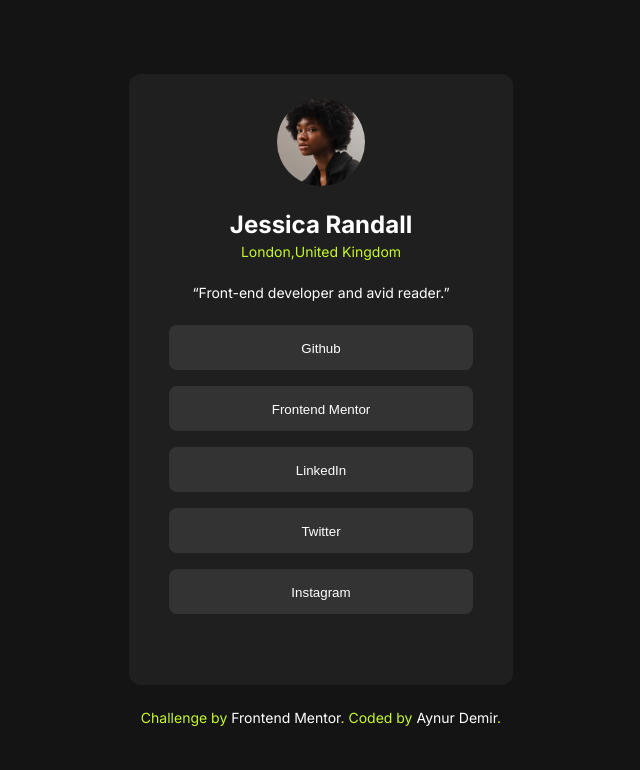
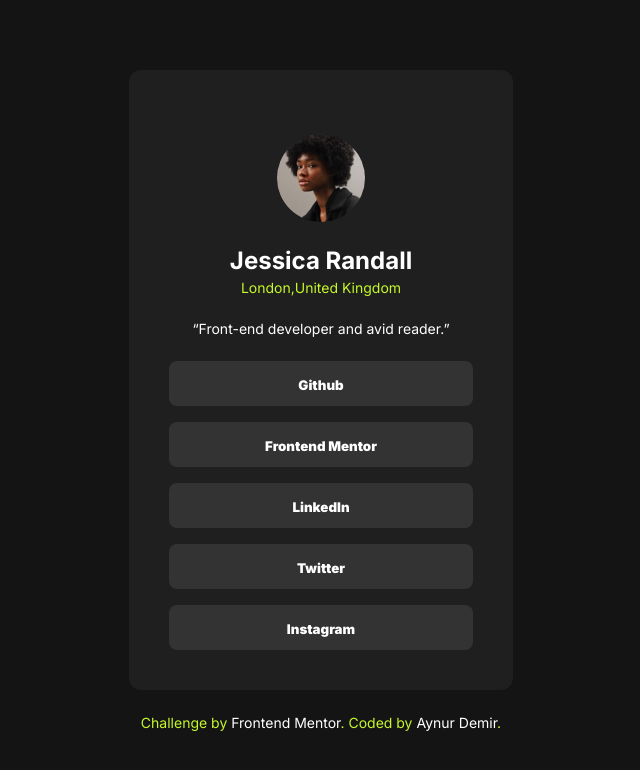
Before and after one commit to Maanlicht91/social-link-profile-main, a plain HTML site: page index.html in a window 1280 px wide. Shown: the whole page, without its empty margins (319-959 px from the left). Drawn offline with Linux system fonts and the light colour scheme.

Commit message:
added padding and removed height on main container

```diff
--- a/styles.css
+++ b/styles.css
@@ -30,9 +30,9 @@ body {
   align-items: center;
   background-color: var(--grey800);
   width: 24rem;
-  height: 38.188rem;
   border-radius: 12px;
   margin-bottom: 1.5rem;
+  padding: 2.5rem;
 }
 
 .person {
@@ -71,6 +71,8 @@ body {
       padding: 1rem;
       width: 19rem;
       height: 2.813rem;
+      font-weight: 900;
+      font-family: inherit;
 
       &:hover {
         background-color: var(--light-green);
```
